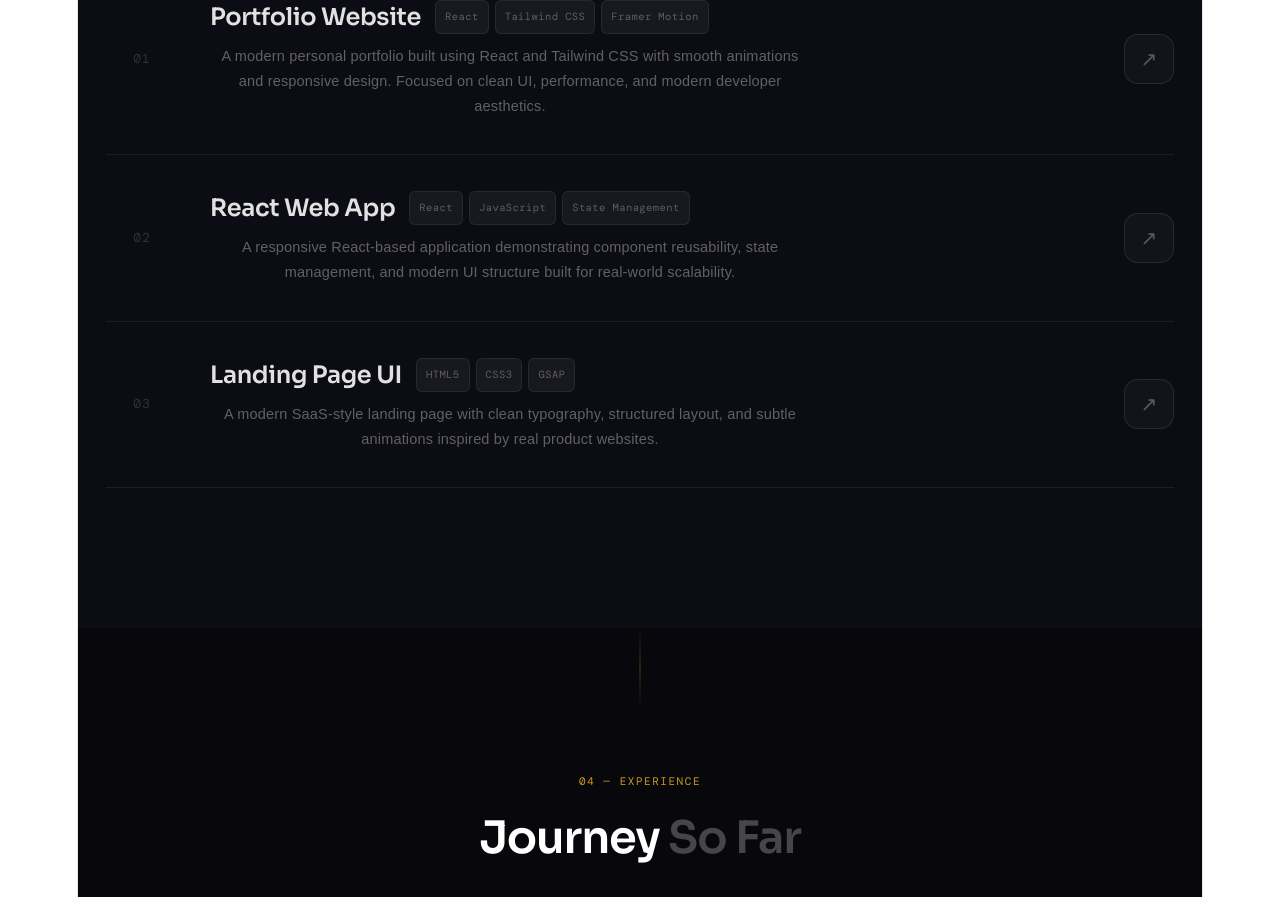
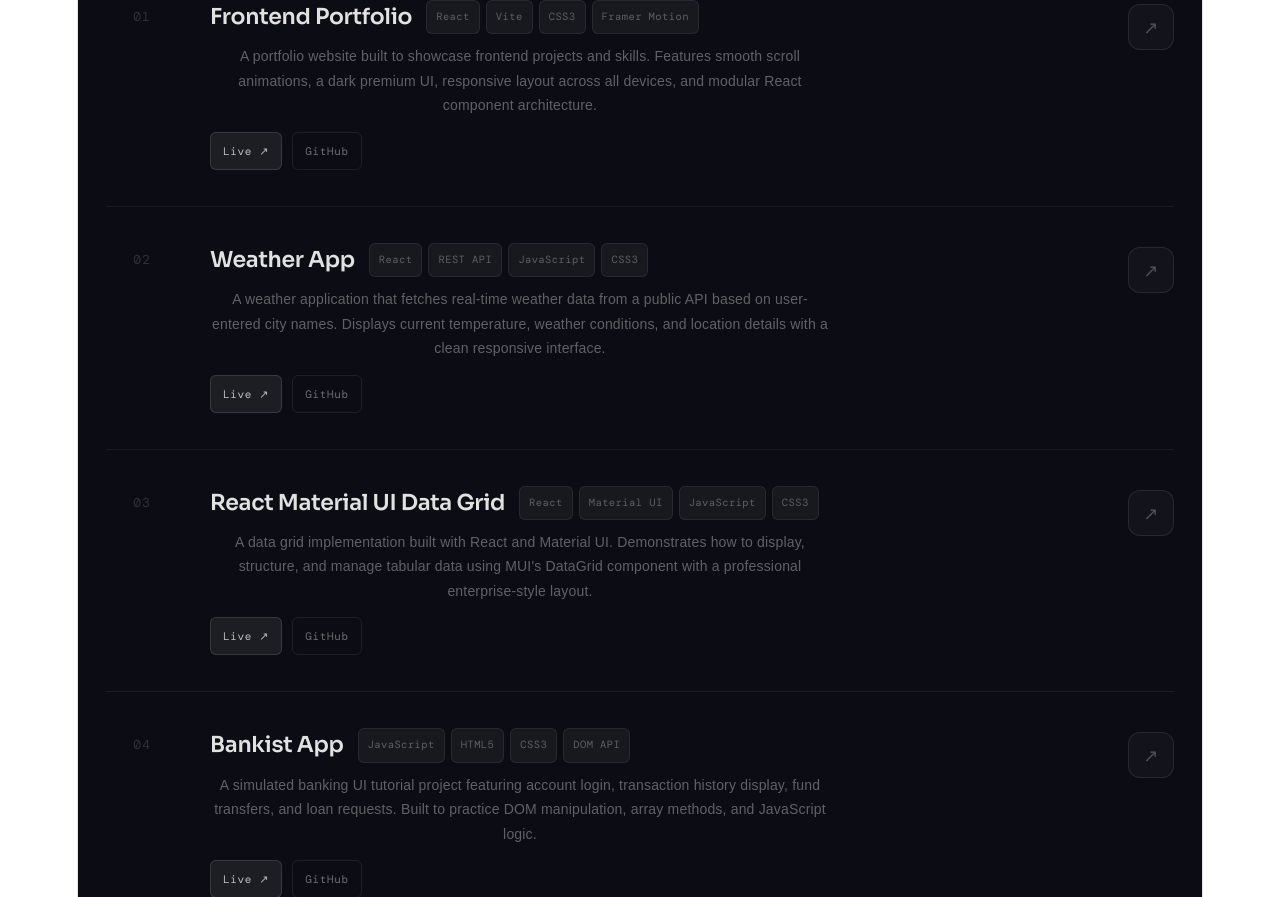
Before and after one commit to tessy-abiola/MyPortfolio, a React (Vite) app: page / in a window 1280 px wide. Shown: the part 2620-3517 px from the top of the page. Built offline with nearby package versions, Linux system fonts and the light colour scheme.

Commit message:
Update projects section with all portfolio projects

```diff
--- a/src/sections/Projects.jsx
+++ b/src/sections/Projects.jsx
@@ -3,31 +3,84 @@
 import { useEffect, useRef } from "react";
 import "../styles/projects.css";
 
-/* ─── Project data ──────────────────────────────────────────── */
+/* ─── Projects data ─────────────────────────────────────────── */
 const PROJECTS = [
   {
     id: "01",
-    title: "Portfolio Website",
-    desc: "A modern personal portfolio built using React and Tailwind CSS with smooth animations and responsive design. Focused on clean UI, performance, and modern developer aesthetics.",
-    tags: ["React", "Tailwind CSS", "Framer Motion"],
+    title: "Frontend Portfolio",
+    description:
+      "A portfolio website built to showcase frontend projects and skills. Features smooth scroll animations, a dark premium UI, responsive layout across all devices, and modular React component architecture.",
+    tags: ["React", "Vite", "CSS3", "Framer Motion"],
     accentColor: "rgba(99, 102, 241, 0.6)",
     accentWash: "linear-gradient(90deg, rgba(99,102,241,0.07) 0%, transparent 60%)",
+    live: "https://deluxe-cobbler-d8ce8d.netlify.app/",
+    github: "https://github.com/tessy-abiola/MyPortfolio.git",
   },
   {
     id: "02",
-    title: "React Web App",
-    desc: "A responsive React-based application demonstrating component reusability, state management, and modern UI structure built for real-world scalability.",
-    tags: ["React", "JavaScript", "State Management"],
+    title: "Weather App",
+    description:
+      "A weather application that fetches real-time weather data from a public API based on user-entered city names. Displays current temperature, weather conditions, and location details with a clean responsive interface.",
+    tags: ["React", "REST API", "JavaScript", "CSS3"],
     accentColor: "rgba(14, 165, 233, 0.6)",
     accentWash: "linear-gradient(90deg, rgba(14,165,233,0.07) 0%, transparent 60%)",
+    live: "https://weather-app-wheat-two-9gxa0mgj7p.vercel.app",
+    github: "https://github.com/tessy-abiola/weather-app.git",
   },
   {
     id: "03",
-    title: "Landing Page UI",
-    desc: "A modern SaaS-style landing page with clean typography, structured layout, and subtle animations inspired by real product websites.",
-    tags: ["HTML5", "CSS3", "GSAP"],
+    title: "React Material UI Data Grid",
+    description:
+      "A data grid implementation built with React and Material UI. Demonstrates how to display, structure, and manage tabular data using MUI's DataGrid component with a professional enterprise-style layout.",
+    tags: ["React", "Material UI", "JavaScript", "CSS3"],
     accentColor: "rgba(16, 185, 129, 0.6)",
     accentWash: "linear-gradient(90deg, rgba(16,185,129,0.07) 0%, transparent 60%)",
+    live: "https://react-material-ui-data-grid.vercel.app",
+    github: "https://github.com/tessy-abiola/React-MaterialUI-Data-Grid.git",
+  },
+  {
+    id: "04",
+    title: "Bankist App",
+    description:
+      "A simulated banking UI tutorial project featuring account login, transaction history display, fund transfers, and loan requests. Built to practice DOM manipulation, array methods, and JavaScript logic.",
+    tags: ["JavaScript", "HTML5", "CSS3", "DOM API"],
+    accentColor: "rgba(251, 191, 36, 0.6)",
+    accentWash: "linear-gradient(90deg, rgba(251,191,36,0.07) 0%, transparent 60%)",
+    live: "https://bankist-tutorial.vercel.app/",
+    github: "https://github.com/tessy-abiola/Bankist---Tutorial.git",
+  },
+  {
+    id: "05",
+    title: "Toast Notification System",
+    description:
+      "A reusable toast notification component built in React. Supports multiple notification types (success, error, info, warning) with auto-dismiss functionality and smooth entrance and exit animations.",
+    tags: ["React", "JavaScript", "CSS3", "Animations"],
+    accentColor: "rgba(239, 68, 68, 0.6)",
+    accentWash: "linear-gradient(90deg, rgba(239,68,68,0.07) 0%, transparent 60%)",
+    live: "https://toast-notification-bar.vercel.app",
+    github: "https://github.com/tessy-abiola/Toast-Notification-Bar.git",
+  },
+  {
+    id: "06",
+    title: "To-Do App",
+    description:
+      "A task management application built with React. Users can add, complete, and delete tasks with state managed via React hooks. Focuses on clean component structure and practical state management patterns.",
+    tags: ["React", "useState", "JavaScript", "CSS3"],
+    accentColor: "rgba(139, 92, 246, 0.6)",
+    accentWash: "linear-gradient(90deg, rgba(139,92,246,0.07) 0%, transparent 60%)",
+    live: "https://to-do-app-five-gilt.vercel.app",
+    github: "https://github.com/tessy-abiola/To-Do-App.git",
+  },
+  {
+    id: "07",
+    title: "YouTube Page Clone",
+    description:
+      "A static frontend clone of the YouTube homepage layout. Recreates the navigation bar, video grid, sidebar, and responsive behaviour using only HTML and CSS — focused on layout precision and responsiveness.",
+    tags: ["HTML5", "CSS3", "Responsive Design", "Flexbox"],
+    accentColor: "rgba(234, 179, 8, 0.6)",
+    accentWash: "linear-gradient(90deg, rgba(234,179,8,0.07) 0%, transparent 60%)",
+    live: "https://tessy-abiola.github.io/my-youtube-webpage/",
+    github: "https://github.com/tessy-abiola/my-youtube-webpage.git",
   },
 ];
 
@@ -65,28 +118,59 @@ function ProjectRow({ project, delay = 0 }) {
       ref={ref}
       className="project-row projects-reveal"
       style={{
-        "--row-accent-wash":  project.accentWash,
+        "--row-accent-wash": project.accentWash,
         "--row-accent-color": project.accentColor,
         transitionDelay: `${delay}ms`,
       }}
       role="article"
       aria-label={`Project: ${project.title}`}
     >
-      <span className="project-num" aria-hidden="true">{project.id}</span>
+      {/* Number */}
+      <span className="project-num" aria-hidden="true">
+        {project.id}
+      </span>
 
+      {/* Body */}
       <div className="project-body">
         <div className="project-title-row">
           <h3 className="project-title">{project.title}</h3>
           <div className="project-tags">
             {project.tags.map((tag) => (
-              <span key={tag} className="project-tag">{tag}</span>
+              <span key={tag} className="project-tag">
+                {tag}
+              </span>
             ))}
           </div>
         </div>
-        <p className="project-desc">{project.desc}</p>
+        <p className="project-desc">{project.description}</p>
+
+        {/* Links */}
+        <div className="project-links">
+          <a
+            href={project.live}
+            target="_blank"
+            rel="noopener noreferrer"
+            className="project-link project-link--live"
+            aria-label={`View ${project.title} live`}
+          >
+            Live ↗
+          </a>
+          <a
+            href={project.github}
+            target="_blank"
+            rel="noopener noreferrer"
+            className="project-link project-link--github"
+            aria-label={`View ${project.title} on GitHub`}
+          >
+            GitHub
+          </a>
+        </div>
       </div>
 
-      <div className="project-arrow" aria-hidden="true">↗</div>
+      {/* Arrow */}
+      <div className="project-arrow" aria-hidden="true">
+        ↗
+      </div>
     </div>
   );
 }
@@ -99,6 +183,7 @@ export default function Projects() {
     <section id="projects" className="projects">
       <div className="projects-inner">
 
+        {/* Header */}
         <div className="projects-header projects-reveal" ref={headerRef}>
           <div className="projects-header-left">
             <span className="projects-label">03 — Projects</span>
@@ -109,9 +194,14 @@ export default function Projects() {
           <span className="projects-count">{PROJECTS.length} projects</span>
         </div>
 
+        {/* Project rows */}
         <div className="projects-list" role="list">
           {PROJECTS.map((project, i) => (
-            <ProjectRow key={project.id} project={project} delay={i * 100} />
+            <ProjectRow
+              key={project.id}
+              project={project}
+              delay={i * 80}
+            />
           ))}
         </div>
 
--- a/src/styles/projects.css
+++ b/src/styles/projects.css
@@ -37,7 +37,6 @@
 .projects-header-left {
   display: flex;
   flex-direction: column;
-  gap: 0;
 }
 
 .projects-label {
@@ -93,13 +92,11 @@
   flex-direction: column;
 }
 
-/* Top border of the whole list */
 .projects-list::before {
   content: '';
   display: block;
   height: 1px;
   background: rgba(255, 255, 255, 0.07);
-  margin-bottom: 0;
 }
 
 /* ─── Project row ───────────────────────────────────────────── */
@@ -107,16 +104,16 @@
   position: relative;
   display: grid;
   grid-template-columns: 72px 1fr auto;
-  align-items: center;
+  align-items: start;
   gap: 32px;
   padding: 36px 0;
   border-bottom: 1px solid rgba(255, 255, 255, 0.07);
-  cursor: pointer;
+  cursor: default;
   overflow: hidden;
   transition: border-color 0.3s;
 }
 
-/* Accent wash — slides in from left on hover */
+/* Accent wash on hover */
 .project-row::before {
   content: '';
   position: absolute;
@@ -125,7 +122,6 @@
   opacity: 0;
   transition: opacity 0.4s cubic-bezier(0.22, 1, 0.36, 1);
   pointer-events: none;
-  border-radius: 0;
 }
 
 .project-row:hover::before {
@@ -146,6 +142,7 @@
   transition: color 0.3s;
   position: relative;
   z-index: 1;
+  padding-top: 4px;
 }
 
 .project-row:hover .project-num {
@@ -170,7 +167,7 @@
 
 .project-title {
   font-family: 'Sora', sans-serif;
-  font-size: clamp(18px, 2vw, 24px);
+  font-size: clamp(16px, 1.8vw, 22px);
   font-weight: 600;
   color: rgba(255, 255, 255, 0.88);
   letter-spacing: -0.015em;
@@ -182,6 +179,7 @@
   color: #fff;
 }
 
+/* ─── Tags ──────────────────────────────────────────────────── */
 .project-tags {
   display: flex;
   gap: 6px;
@@ -205,12 +203,13 @@
   border-color: rgba(255, 255, 255, 0.12);
 }
 
+/* ─── Description ───────────────────────────────────────────── */
 .project-desc {
   font-family: 'DM Sans', sans-serif;
-  font-size: 14.5px;
+  font-size: 14px;
   color: rgba(255, 255, 255, 0.35);
-  line-height: 1.7;
-  max-width: 600px;
+  line-height: 1.75;
+  max-width: 620px;
   margin: 0;
   transition: color 0.3s;
 }
@@ -219,37 +218,79 @@
   color: rgba(255, 255, 255, 0.52);
 }
 
-/* ─── Arrow CTA ─────────────────────────────────────────────── */
+/* ─── Links ─────────────────────────────────────────────────── */
+.project-links {
+  display: flex;
+  gap: 10px;
+  margin-top: 4px;
+  flex-wrap: wrap;
+}
+
+.project-link {
+  font-family: 'DM Mono', monospace;
+  font-size: 11px;
+  letter-spacing: 0.06em;
+  border-radius: 6px;
+  padding: 5px 12px;
+  text-decoration: none;
+  transition: color 0.2s, background 0.2s, border-color 0.2s, transform 0.2s;
+  position: relative;
+  z-index: 2;
+}
+
+.project-link--live {
+  color: rgba(255, 255, 255, 0.7);
+  background: rgba(255, 255, 255, 0.07);
+  border: 1px solid rgba(255, 255, 255, 0.12);
+}
+
+.project-link--live:hover {
+  color: #fff;
+  background: var(--row-accent-color, rgba(255,255,255,0.15));
+  border-color: transparent;
+  transform: translateY(-1px);
+}
+
+.project-link--github {
+  color: rgba(255, 255, 255, 0.4);
+  background: transparent;
+  border: 1px solid rgba(255, 255, 255, 0.08);
+}
+
+.project-link--github:hover {
+  color: rgba(255, 255, 255, 0.8);
+  border-color: rgba(255, 255, 255, 0.2);
+  transform: translateY(-1px);
+}
+
+/* ─── Arrow ─────────────────────────────────────────────────── */
 .project-arrow {
-  width: 48px;
-  height: 48px;
-  border-radius: 14px;
+  width: 44px;
+  height: 44px;
+  border-radius: 12px;
   border: 1px solid rgba(255, 255, 255, 0.09);
   background: rgba(255, 255, 255, 0.03);
   display: flex;
   align-items: center;
   justify-content: center;
-  font-size: 20px;
-  color: rgba(255, 255, 255, 0.3);
+  font-size: 18px;
+  color: rgba(255, 255, 255, 0.25);
   flex-shrink: 0;
   position: relative;
   z-index: 1;
-  transition:
-    color      0.3s,
-    border-color 0.3s,
-    background  0.3s,
-    transform   0.3s;
+  margin-top: 4px;
+  transition: color 0.3s, border-color 0.3s, background 0.3s, transform 0.3s;
 }
 
 .project-row:hover .project-arrow {
   color: #fff;
   border-color: var(--row-accent-color, rgba(255,255,255,0.3));
-  background: rgba(255, 255, 255, 0.07);
+  background: rgba(255, 255, 255, 0.06);
   transform: translate(2px, -2px);
 }
 
-/* ─── Responsive ────────────────────────────────────────────── */
-@media (max-width: 640px) {
+/* ─── Responsive — tablet ───────────────────────────────────── */
+@media (max-width: 768px) {
   .projects {
     padding: 100px 20px;
   }
@@ -261,19 +302,30 @@
   }
 
   .project-row {
-    grid-template-columns: 48px 1fr 40px;
+    grid-template-columns: 40px 1fr;
     gap: 16px;
     padding: 28px 0;
   }
 
-  .project-desc {
+  /* Hide arrow on tablet — links take its role */
+  .project-arrow {
     display: none;
   }
+}
 
-  .project-arrow {
-    width: 40px;
-    height: 40px;
-    border-radius: 10px;
-    font-size: 16px;
+/* ─── Responsive — mobile ───────────────────────────────────── */
+@media (max-width: 480px) {
+  .project-title-row {
+    flex-direction: column;
+    align-items: flex-start;
+    gap: 8px;
+  }
+
+  .project-desc {
+    font-size: 13.5px;
+  }
+
+  .project-num {
+    font-size: 11px;
   }
 }
```
